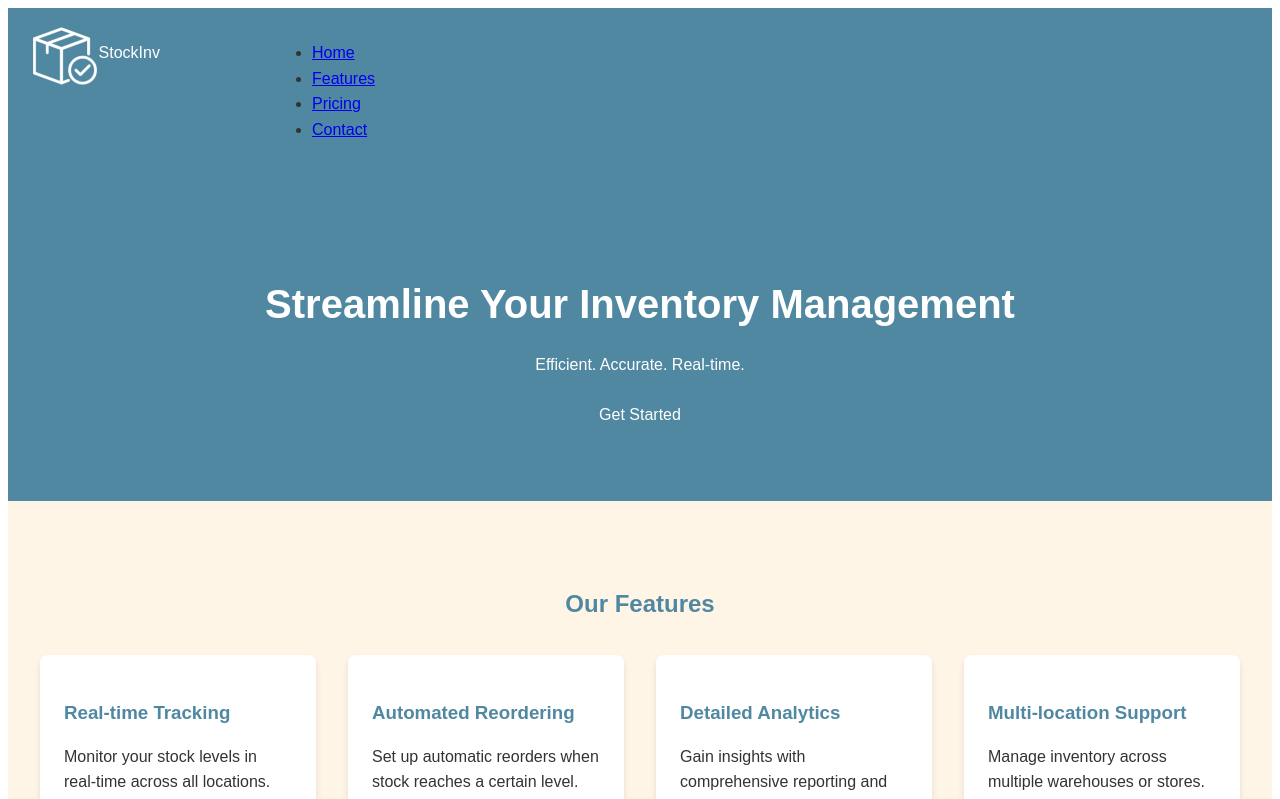
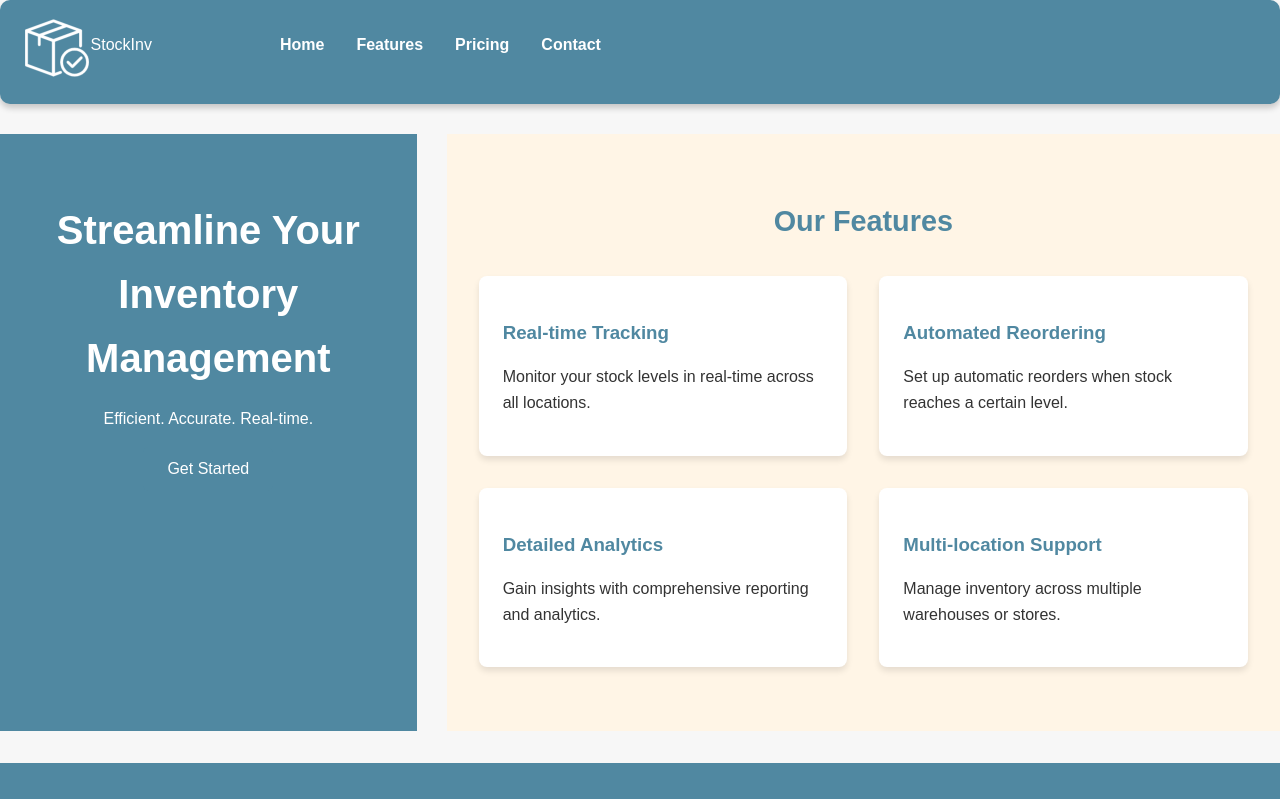
Before and after one commit to MichelCufre/InventoryStock-frontend, a React (Vite) app: page / in a window 1280 px wide. Shown: the top 799 px of the page. Built offline with nearby package versions, Linux system fonts and the light colour scheme.

Commit message:
new design for inventory stock

```diff
--- a/package.json
+++ b/package.json
@@ -11,18 +11,22 @@
   },
   "dependencies": {
     "react": "^18.3.1",
-    "react-dom": "^18.3.1"
+    "react-dom": "^18.3.1",
+    "react-router-dom": "^7.1.5"
   },
   "devDependencies": {
     "@eslint/js": "^9.17.0",
     "@types/react": "^18.3.18",
     "@types/react-dom": "^18.3.5",
     "@vitejs/plugin-react-swc": "^3.5.0",
+    "autoprefixer": "^10.4.20",
     "eslint": "^9.17.0",
     "eslint-plugin-react": "^7.37.2",
     "eslint-plugin-react-hooks": "^5.0.0",
     "eslint-plugin-react-refresh": "^0.4.16",
     "globals": "^15.14.0",
+    "postcss": "^8.5.1",
+    "tailwindcss": "^4.0.3",
     "vite": "^6.0.5"
   }
 }
--- /dev/null
+++ b/src/App.jsx
@@ -0,0 +1,16 @@
+import { Routes, Route } from "react-router-dom";
+import HomePage from "./HomePage";
+import InventoryStockPage from "./components/InventoryStockPage";
+
+function App() {
+  return (
+    <>
+      <Routes>
+        <Route path="/" element={<HomePage />} />
+        <Route path="/inventoryList" element={<InventoryStockPage />} />
+      </Routes>
+    </>
+  );
+}
+
+export default App;
--- a/src/HomePage.jsx
+++ b/src/HomePage.jsx
@@ -1,14 +1,19 @@
 import Header from "./assets/header.jsx"
+import InventoryList from "./components/InventoryList"
+import { Link } from "react-router-dom";
+
 const HomePage = () => {
     return (
       <div className="home-page">
+        <Header />
 
-        <Header />
         <main>
           <section className="hero">
             <h1>Streamline Your Inventory Management</h1>
             <p>Efficient. Accurate. Real-time.</p>
-            <button className="cta-button">Get Started</button>
+            <Link to="/InventoryList">
+              <button className="cta-button">Get Started</button>
+            </Link>
           </section>
 
           <section className="features" id="features">
@@ -16,11 +21,15 @@ const HomePage = () => {
             <div className="feature-grid">
               <div className="feature-item">
                 <h3>Real-time Tracking</h3>
-                <p>Monitor your stock levels in real-time across all locations.</p>
+                <p>
+                  Monitor your stock levels in real-time across all locations.
+                </p>
               </div>
               <div className="feature-item">
                 <h3>Automated Reordering</h3>
-                <p>Set up automatic reorders when stock reaches a certain level.</p>
+                <p>
+                  Set up automatic reorders when stock reaches a certain level.
+                </p>
               </div>
               <div className="feature-item">
                 <h3>Detailed Analytics</h3>
@@ -38,7 +47,7 @@ const HomePage = () => {
           <p>&copy; 2025 Inventory Stock Service. All rights reserved.</p>
         </footer>
 
-        <style jsx>{`
+        <style>{`
           .home-page {
             font-family: Arial, sans-serif;
             color: #333;
@@ -132,7 +141,7 @@ const HomePage = () => {
           }
         `}</style>
       </div>
-    )
+    );
   }
 
   export default HomePage
--- a/src/assets/header.jsx
+++ b/src/assets/header.jsx
@@ -1,24 +1,25 @@
+import { Link } from "react-router-dom";
 const Header = () => {
     return (
     <div className="header">
     <header>
         <nav>
-            <a href="../HomePage.jsx">
-            <img class="box" src="../public/boxIcon.png" alt="box" />
-            </a>
-            <p class="textIcon">StockInv</p>
+          <Link to="/">
+            <img className="box" src="./boxIcon.png" alt="box" />
+          </Link>
+          <p className="textIcon">StockInv</p>
           <ul>
             <li>
-                <a href="#home">Home</a>
+              <Link to="/">Home</Link>
             </li>
             <li>
-                <a href="#features">Features</a>
+              <Link to="/features">Features</Link>
             </li>
             <li>
-                <a href="#pricing">Pricing</a>
+              <Link to="/pricing">Pricing</Link>
             </li>
             <li>
-                <a href="#contact">Contact</a>
+              <Link to="/contact">Contact</Link>
             </li>
           </ul>
         </nav>
@@ -38,7 +39,7 @@ const Header = () => {
         .box {
             margin-left: 25px;
             width: 64px;
-            heigth: 64px;
+            height: 64px;
             filter: brightness(0) invert(1);
         }
         nav {
--- /dev/null
+++ b/src/assets/headerF.jsx
@@ -0,0 +1,66 @@
+import InventoryList from "../components/InventoryList"
+import AddItemForm from "../components/AddItemForm"
+import { Link } from "react-router-dom";
+
+const HeaderF = () => {
+    return (
+    <div className="header">
+    <header>
+    <nav>
+        <Link to="/InventoryList">
+          <img className="box" src="./boxIcon.png" alt="box" />
+        </Link>
+        <p className="textIcon">StockInv</p>
+        <ul>
+          <li>
+            <Link to="/">Home</Link>
+          </li>
+          <li>
+            <Link to="/InventoryList">Inventory</Link>
+          </li>
+          <li>
+            <Link to="/InventoryList">Add</Link>
+          </li>
+          <li>
+            <Link to="/InventoryList">Update</Link>
+          </li>
+          <li>
+            <Link to="/InventoryList">Log</Link>
+          </li>
+        </ul>
+      </nav>
+    </header>
+
+    <style>{`
+        header {
+        background-color: rgb(80, 136, 161);
+        padding: 1rem 0;
+        }
+
+        .textIcon{
+        color: white;
+        padding-left:0.1em;
+        margin-top: 25px;
+        }
+
+        .box {
+            margin-left: 25px;
+            width: 64px;
+            height: 64px;
+            filter: brightness(0) invert(1);
+        }
+        nav {
+            display: flex;
+        }
+
+        ul{
+            margin-left: 7em;
+
+        }
+
+
+    `}</style>
+    </div>
+    )
+}
+export default HeaderF
--- a/src/components/AddItemForm.jsx
+++ b/src/components/AddItemForm.jsx
@@ -2,14 +2,17 @@ import { useState } from "react"
 
 const AddItemForm = ({ addItem }) => {
   const [name, setName] = useState("")
+  const [description, setDescription] = useState("")
   const [quantity, setQuantity] = useState("")
   const [price, setPrice] = useState("")
 
   const handleSubmit = (e) => {
     e.preventDefault()
-    if (name && quantity && price) {
-      addItem({ name, quantity: Number.parseInt(quantity), price: Number.parseFloat(price) })
+
+    if (name && quantity && price && description) {
+      addItem({ name, description, quantity: Number.parseInt(quantity), price: Number.parseFloat(price) })
       setName("")
+      setDescription("")
       setQuantity("")
       setPrice("")
     }
@@ -19,6 +22,8 @@ const AddItemForm = ({ addItem }) => {
     <form className="add-item-form" onSubmit={handleSubmit}>
       <h2>Add New Item</h2>
       <input type="text" placeholder="Item Name" value={name} onChange={(e) => setName(e.target.value)} required />
+      <input type="text" placeholder="Description" value={description} onChange={(e) => setDescription(e.target.value)} required />
+
       <input
         type="number"
         placeholder="Quantity"
--- a/src/components/InventoryStockPage.jsx
+++ b/src/components/InventoryStockPage.jsx
@@ -2,6 +2,9 @@ import { useState } from "react"
 import InventoryList from "./InventoryList"
 import AddItemForm from "./AddItemForm"
 import "../styles/InventoryStockPage.css"
+import Header from "../assets/headerF.jsx"
+
+
 
 const InventoryStockPage = () => {
   const [inventory, setInventory] = useState([
@@ -20,13 +23,19 @@ const InventoryStockPage = () => {
     )
   }
 
+  const alerted = () => {
+    alert();
+  }
+
   return (
     <div className="inventory-stock-page">
+      <Header />
       <h1>Inventory Stock Management</h1>
       <AddItemForm addItem={addItem} />
-      <InventoryList inventory={inventory} updateQuantity={updateQuantity} />
+      <InventoryList inventory={inventory} updateQuantity={updateQuantity} alerted={alerted}/>
     </div>
   )
+
 }
 
 export default InventoryStockPage
--- a/src/main.jsx
+++ b/src/main.jsx
@@ -1,10 +1,12 @@
-import { StrictMode } from 'react'
-import { createRoot } from 'react-dom/client'
-import InventoryStockPage from './components/InventoryStockPage.jsx'
-import HomePage from './HomePage.jsx'
+import React from "react";
+import ReactDOM from "react-dom/client";
+import { BrowserRouter } from "react-router-dom";
+import App from "./App";
 
-createRoot(document.getElementById('root')).render(
-  <StrictMode>
-    <HomePage />
-  </StrictMode>,
-)
+ReactDOM.createRoot(document.getElementById("root")).render(
+  <React.StrictMode>
+    <BrowserRouter>
+      <App />
+    </BrowserRouter>
+  </React.StrictMode>
+);
--- a/src/styles/InventoryStockPage.css
+++ b/src/styles/InventoryStockPage.css
@@ -1,64 +1,168 @@
+@import url("https://fonts.googleapis.com/css2?family=Poppins:wght@300;400;600&display=swap");
+
+:root {
+  --primary-color: rgb(80, 136, 161);
+  --secondary-color: rgb(43, 91, 112);
+  --background-color: #f7f7f7;
+  --text-color: #333;
+  --card-background: #ffffff;
+  --shadow-color: rgba(0, 0, 0, 0.2);
+}
+
+body {
+  font-family: "Poppins", sans-serif;
+  background-color: var(--background-color);
+  color: var(--text-color);
+  margin: 0;
+  padding: 0;
+}
+
 .inventory-stock-page {
-    font-family: Arial, sans-serif;
-    max-width: 800px;
+  max-width: 1200px;
   margin: 0 auto;
   padding: 20px;
 }
 
+header {
+  background-color: var(--primary-color);
+  color: white;
+  padding: 20px;
+  border-radius: 10px;
+  box-shadow: 0 4px 6px var(--shadow-color);
+  margin-bottom: 30px;
+}
+
 h1,
 h2 {
-    color: rgb(80, 136, 161);
+  margin: 0;
 }
 
-  .inventory-list table {
-    width: 100%;
-    border-collapse: collapse;
-    margin-top: 20px;
+h1 {
+  font-size: 2.5rem;
+  font-weight: 600;
 }
 
-  .inventory-list th,
-  .inventory-list td {
-    border: 1px solid #ddd;
-    padding: 8px;
-    text-align: left;
+h2 {
+  font-size: 1.8rem;
+  color: var(--primary-color);
+  margin-bottom: 20px;
 }
 
-  .inventory-list th {
-    background-color: rgb(80, 136, 161);
-    color: white;
+main {
+  display: grid;
+  grid-template-columns: 1fr 2fr;
+  gap: 30px;
 }
 
-  .inventory-list button {
-    margin: 0 5px;
-    padding: 5px 10px;
-    background-color: rgb(80, 136, 161);
-    color: white;
-    border: none;
-    cursor: pointer;
+.add-item-form-container,
+.inventory-list {
+  background-color: var(--card-background);
+  border-radius: 10px;
+  padding: 20px;
+  box-shadow: 0 4px 6px var(--shadow-color);
 }
 
 .add-item-form {
-    margin-top: 20px;
   display: flex;
   flex-direction: column;
-    gap: 10px;
+  gap: 15px;
 }
 
-  .add-item-form input {
-    padding: 5px;
+.form-group {
+  display: flex;
+  flex-direction: column;
+}
+
+label {
+  margin-bottom: 5px;
+  font-weight: 600;
+}
+
+input {
+  padding: 10px;
+  border: 1px solid #ddd;
+  border-radius: 5px;
   font-size: 16px;
 }
 
-  .add-item-form button {
-    padding: 10px;
-    background-color: rgb(80, 136, 161);
+button {
+  padding: 10px 15px;
+  background-color: var(--primary-color);
   color: white;
   border: none;
+  border-radius: 5px;
   cursor: pointer;
   font-size: 16px;
+  transition: background-color 0.3s ease;
 }
 
-  .add-item-form button:hover,
-  .inventory-list button:hover {
-    background-color: rgb(64, 111, 133);
+button:hover {
+  background-color: var(--secondary-color);
 }
+
+.inventory-grid {
+  display: grid;
+  grid-template-columns: repeat(auto-fill, minmax(200px, 1fr));
+  gap: 20px;
+}
+
+.inventory-item {
+  background-color: var(--card-background);
+  border-radius: 10px;
+  padding: 10px;
+  box-shadow: 2px 5px 4px var(--shadow-color);
+  transition: transform 0.3s ease, box-shadow 0.3s ease;
+  display: flex;
+  flex-direction: column;
+  align-items: center;
+  text-align: center;
+}
+
+.inventory-item:hover {
+  transform: translateY(-5px);
+  box-shadow: 4px 4px 8px var(--shadow-color);
+}
+
+.item-actions button {
+  padding: 5px 10px;
+  font-size: 14px;
+}
+
+.inventory-item h3 {
+  margin: 0 0 3px 0;
+  color: var(--primary-color);
+}
+
+.inventory-item p {
+  margin: 0 0 1px 0;
+
+}
+
+.inventory-item img {
+  max-width: 150px;
+  max-height: 150px;
+  object-fit: contain;
+}
+
+.item-actions {
+  display: flex;
+  gap: 8px;
+  margin-top: 8px;
+}
+
+@media (max-width: 768px) {
+  main {
+    grid-template-columns: 2fr;
+  }
+  .custom-header {
+    background-color: var(--primary-color);
+    color: white;
+    padding: 20px;
+    border-radius: 10px;
+    box-shadow: 0 4px 6px var(--shadow-color);
+    margin-bottom: 30px;
+  }
+  custom-nav {
+    display: flex;
+}
+}
```
Also changed, not shown: src/components/InventoryList.jsx (+12 -20 lines), 1 other file (tests, documents, lock files or other folders). Lines whose indentation alone changed are shown as unchanged.
